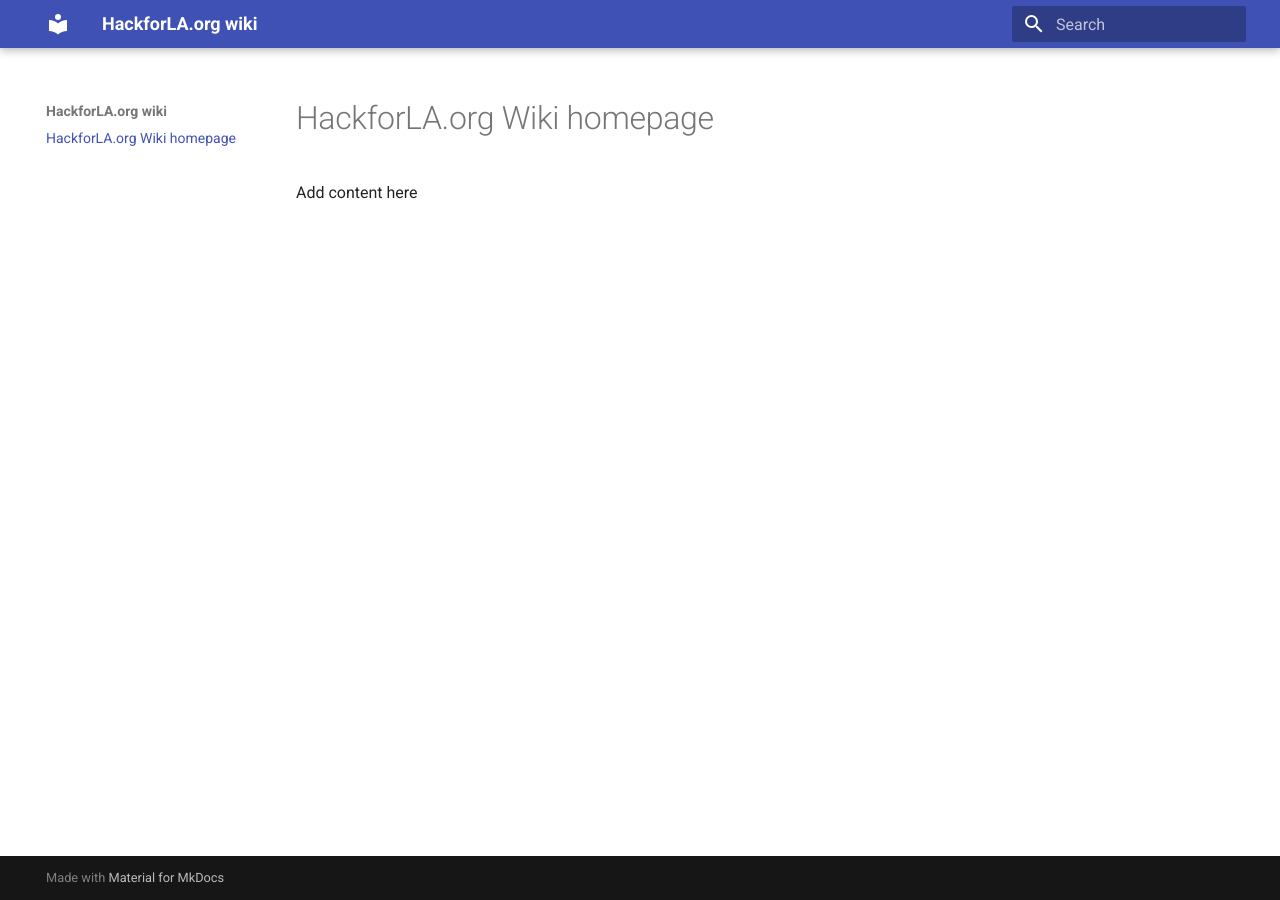
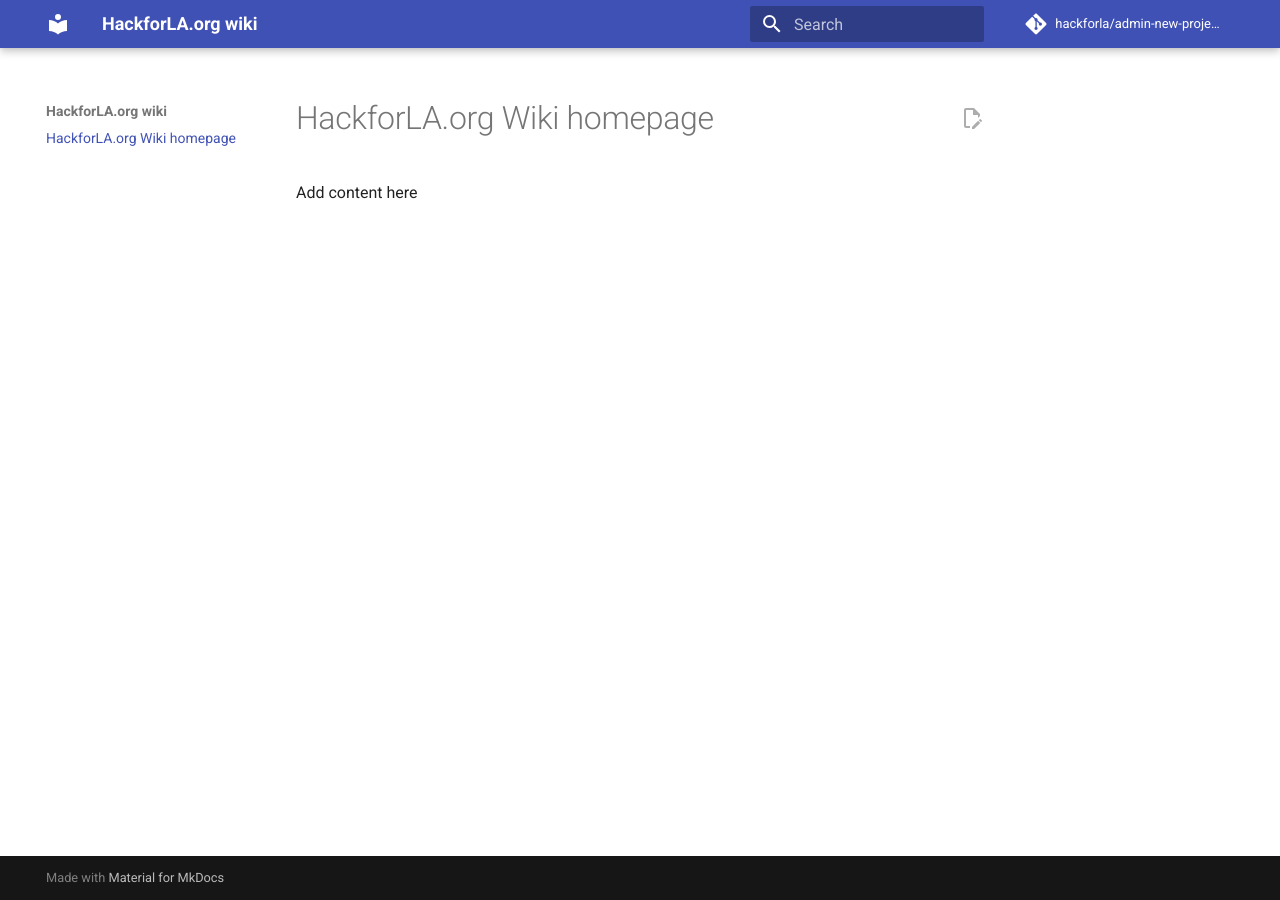
Before and after one commit to t-will-gillis/website-wiki, an MkDocs documentation site: the page built from docs/index.md, in a window 1280 px wide. Built offline with MkDocs 1.6.1 and Material for MkDocs 9.7.7, drawn with Linux system fonts in a browser that asks for light colours; comment, search, counter and statistics services are not loaded.

Commit message:
Update mkdocs.yml

```diff
--- a/mkdocs.yml
+++ b/mkdocs.yml
@@ -1,3 +1,8 @@
 site_name: HackforLA.org wiki
 theme:
   name: material
+  features:
+    - content.action.edit
+repo_url: https://github.com/hackforla/admin-new-project-provisioning
+repo_name: hackforla/admin-new-project-provisioning
+edit_uri: edit/main/docs/
```
